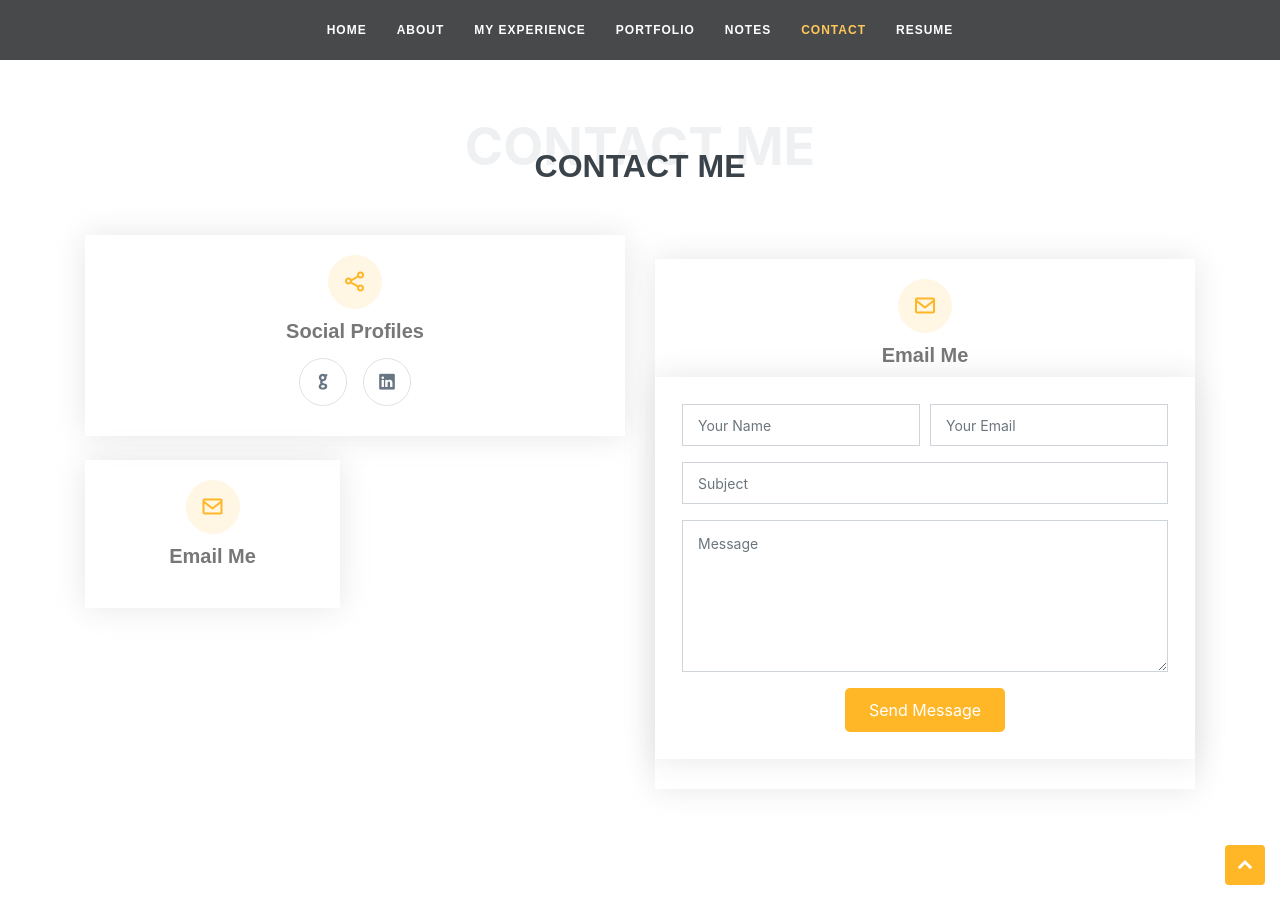
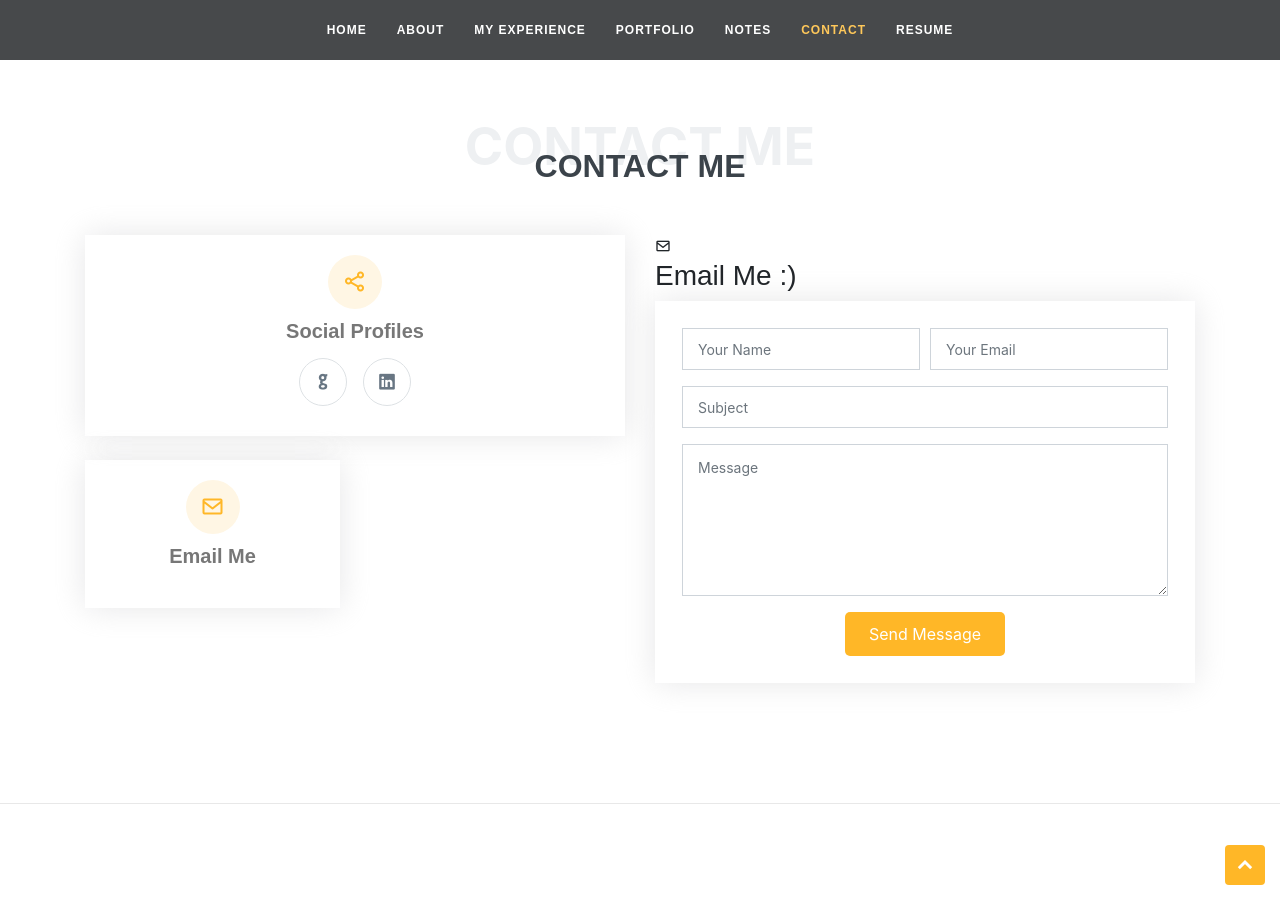
Before and after one commit to Pablitinho/pablitinho.github.io, a Jekyll site: the page built from index.md, in a window 1280 px wide and 900 px high, scrolled down 4620 px. Built offline with Jekyll 4.4.1, drawn with Linux system fonts in a browser that asks for light colours; nearby versions of some CDN libraries; grey boxes are pictures that could not be loaded.

Commit message:
Fix contact

```diff
--- a/_includes/contact.html
+++ b/_includes/contact.html
@@ -37,9 +37,9 @@
       </div>
 
       <div class="col-lg-6">
-		<div class="info-box mt-4">
+		<!--<div class="info-box mt-4">-->
 		    <i class="bx bx-envelope"></i>
-            <h3>Email Me</h3>
+            <h3>Email Me :)</h3>
 			<form id="contact-form" action="https://formspree.io/f/mvovvwkg" method="post" role="form" class="php-email-form">
 			  <div class="form-row">
 				<div class="col-md-6 form-group">
@@ -71,7 +71,7 @@
 			  <div class="text-center"><button type="submit" class="btn btn-default hidden" id="btnSubmit">Send Message</button></div>
 
         </form>
-        </div>
+        <!--</div>-->
 	  </div>
 
     </div>
```
